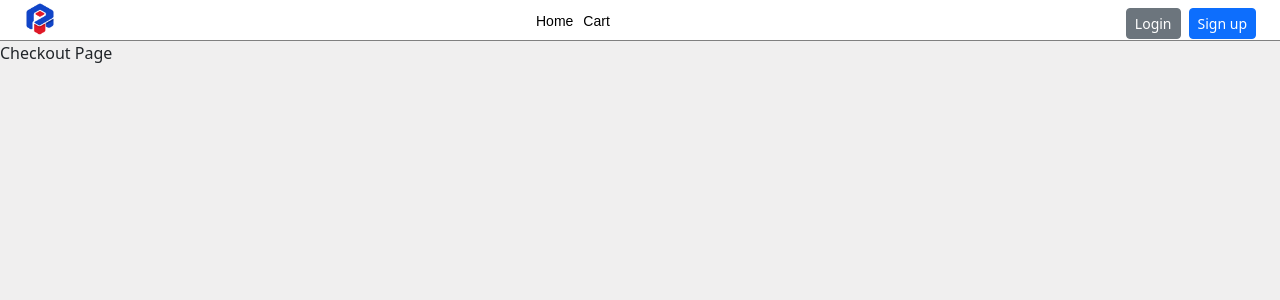
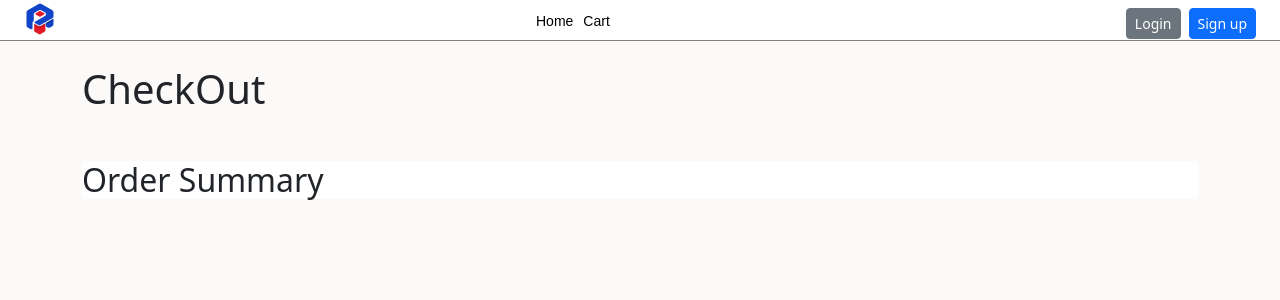
Before and after one commit to ighoyotaumukoro/oyowe-e-commerce, a React (Vite) app: page /checkout in a window 1280 px wide. Shown: the top 300 px of the page. Built offline with nearby package versions, Linux system fonts and the light colour scheme.

Commit message:
fixed: checkout page

```diff
--- a/index.html
+++ b/index.html
@@ -6,7 +6,7 @@
     <meta name="viewport" content="width=device-width, initial-scale=1.0" />
     <title>oyowe-e-commerce</title>
   </head>
-  <body style="background-color: #f0efef;">
+  <body style="background-color: #fcf9f9;">
     <div id="root"></div>
     <script type="module" src="/src/main.jsx"></script>
   </body>
--- a/src/App.css
+++ b/src/App.css
@@ -100,10 +100,23 @@ overflow: auto;
 .product-des{
   font-size: 12px;
 }
+.checkout-item-name{
+  font-size: 14px;
+  font-weight: 700;
+}
+
+.checkout-item-price{
+  font-size: 14px;
+}
 
 .product-image{
-  width: 120px !important;
-  height: 120px !important;
+  width:130px !important;
+  height: 180px !important;
+}
+
+.cart-image{
+  width:80px !important;
+  height: 80px !important;
 }
 .navbar-brand{
   position: unset;
--- a/src/App.jsx
+++ b/src/App.jsx
@@ -5,12 +5,14 @@ import Auth from "./components/Pages/Auth";
 import Checkout from "./components/Pages/Checkout";
 import Navbar from "./components/Navbar";
 import AuthProvider from "./context/AuthContext";
+import CartProvider from "./context/CartContext";
 import ProductDetails from "./components/Pages/ProductDetails";
 
 function App() {
   return (
 
     <AuthProvider>
+      <CartProvider>
     <div>
       <Navbar />
       <Routes>
@@ -20,6 +22,7 @@ function App() {
         <Route path="/products/:id" element={<ProductDetails />} />
       </Routes>
     </div>
+    </CartProvider>
     </AuthProvider>
 
 
--- a/src/components/Pages/Checkout.jsx
+++ b/src/components/Pages/Checkout.jsx
@@ -1,5 +1,33 @@
-export default  function Checkout(){
-  return(
-    <div>Checkout Page</div>
-  )
+import { useCart } from "../../context/CartContext";
+
+export default function Checkout() {
+  const { getCartItemsWithProducts } = useCart();
+  const cartItems = getCartItemsWithProducts();
+  return (
+    <div className="">
+      <div className="container">
+        <h1 className="mt-4">
+          CheckOut
+          <div className="checkout-container">
+            <div className="checkout-items bg-white rounded-2 mt-5">
+              <h2 className="mb-4"> Order Summary</h2>
+              {cartItems.map((item) => (
+                <div className="checkout-items d-flex">
+                  <img src={item.product.image} className="mb-4 cart-image img-fluid"/>
+                <div className="checkout-item-details ms-4">
+<h3 className="checkout-item-name">{item.product.name}</h3>
+<p className="checkout-item-price">
+  ₦{item.product.price} each
+</p>
+
+                </div>
+
+                </div>
+              ))}
+            </div>
+          </div>
+        </h1>
+      </div>
+    </div>
+  );
 }
--- a/src/components/Pages/ProductCard.jsx
+++ b/src/components/Pages/ProductCard.jsx
@@ -1,12 +1,18 @@
 import { Link } from "react-router-dom";
 import { product } from "../../data/products";
+import { useCart } from "../../context/CartContext";
 export default function ProductCard({ product }) {
+  const { addToCart, cartItems } = useCart();
+  const productInCart = cartItems.find((item) => item.id === product.id);
+  const productQuantityLabel = productInCart
+    ? `(${productInCart.quantity})`
+    : "";
+
   return (
     <div
       className="card m-2 border-0 shadow-sm "
       style={{ flex: "0 0 85%", scrollSnapAlign: "start" }}
     >
-
       <img
         src={product.image}
         className="img-fluid card-img-top"
@@ -30,8 +36,9 @@ export default function ProductCard({ product }) {
           <button
             className="border-0 btn btn-sm fw-semibold btn-primary"
             style={{}}
+            onClick={() => addToCart(product.id)}
           >
-            Add to cart
+            Add to cart{productQuantityLabel}
           </button>
         </div>
       </div>
--- a/src/components/Pages/ProductDetails.jsx
+++ b/src/components/Pages/ProductDetails.jsx
@@ -1,11 +1,18 @@
 import { useState, useEffect } from "react";
 import { useNavigate, useParams } from "react-router-dom";
 import { getProductById, product } from "../../data/products";
+import { useCart } from "../../context/CartContext";
 
 export default function ProductDetails() {
+
   const { id } = useParams();
   const [product, setProduct] = useState(null);
   const navigate = useNavigate();
+  const { addToCart, cartItems } = useCart();
+  const productInCart = cartItems.find((item) => item.id === product.id);
+  const productQuantityLabel = productInCart
+    ? `(${productInCart.quantity})`
+    : "";
   useEffect(() => {
     console.log("ID from URL:", id);
     const foundProduct = getProductById(id);
@@ -21,13 +28,14 @@ export default function ProductDetails() {
   if (!product) {
     return <h1>Loading...</h1>;
   }
-  return(
-  <div className="page rounded-3">
-    <div className="container-fluid">
+
+
+  return (
+    <div className="page rounded-3">
+      <div className="container-fluid">
         <div
-
           className="product-detail mt-5 bg-white py-3 ps-4 rounded-2"
-          style={{display: "flex", gap: "30px" }}
+          style={{ display: "flex", gap: "30px" }}
         >
           <div className="product-detail-image">
             <img
@@ -37,15 +45,21 @@ export default function ProductDetails() {
               style={{ width: "200px", height: "210px", objectFit: "cover" }}
             />
           </div>
-          <div className="product-detail-content" style={{ }}>
-            <h3 className="product-name">{product.name}</h3>
-            <p className="product-price mb-0">₦{product.price}</p>
+          <div className="product-detail-content" style={{}}>
+            <h3 className="product-name fw-bolder">{product.name}</h3>
+            <p className="product-price mb-0 text-primary fw-bold mb-2">
+              ₦{product.price}
+            </p>
             <p className="product-des mt-0">{product.description}</p>
-            <button className="btn btn-sm btn-primary">Add to cart</button>
+            <button
+              className="btn btn-sm btn-primary"
+              onClick={() => addToCart(product.id)}
+            >
+              Add to cart{productQuantityLabel}
+            </button>
           </div>
         </div>
-
+      </div>
     </div>
-  </div>
-  )
+  );
 }
--- a/src/context/AuthContext.jsx
+++ b/src/context/AuthContext.jsx
@@ -1,4 +1,4 @@
-import { useState, createContext } from "react";
+import { useState, createContext, useContext } from "react";
 
 export const AuthContext = createContext(null);
 
@@ -46,3 +46,9 @@ export default function AuthProvider({ children }) {
     </AuthContext.Provider>
   );
 }
+
+export function useAuth(){
+  const context = useContext(AuthContext);
+
+  return context;
+}
--- /dev/null
+++ b/src/context/CartContext.jsx
@@ -0,0 +1,42 @@
+import { useState, createContext, useContext } from "react";
+import { getProductById } from "../data/products";
+
+export const CartContext = createContext(null);
+
+export default function CartProvider({ children }) {
+  const [cartItems, setCartItems] = useState([]);
+
+  function addToCart(productId) {
+    const existing = cartItems.find((item) => item.id === productId);
+    if (existing) {
+      const currentQuantity = existing.quantity;
+      const updatedCartItems = cartItems.map((item) =>
+        item.id === productId
+          ? { id: productId, quantity: currentQuantity + 1 }
+          : item,
+      );
+
+      setCartItems(updatedCartItems);
+    } else {
+      setCartItems([...cartItems, { id: productId, quantity: 1 }]);
+    }
+  }
+
+  function getCartItemsWithProducts(){
+    return cartItems.map(item => ({
+      ...item,
+      product: getProductById(item.id)
+    })).filter(item => item.product)
+  }
+  return (
+    <CartContext.Provider value={{ cartItems, addToCart, getCartItemsWithProducts}}>
+      {children}
+    </CartContext.Provider>
+  );
+}
+
+export function useCart() {
+  const context = useContext(CartContext);
+
+  return context;
+}
--- a/src/data/products.js
+++ b/src/data/products.js
@@ -12,7 +12,7 @@ export const product=[
     name:"Iphone 17",
     price: "2,500,000",
     image:"/IMG_6512.JPG",
-    description:"Premium wireless headphone with noise cancellation",
+    description:"RAM 8GB, storage 256GB, iOS 26 wit Apple intelligence built-in",
   },
 
    {
@@ -20,7 +20,7 @@ export const product=[
     name:"Airpods",
     price: "20,500",
     image:"/IMG_E6514.JPG",
-    description:"Premium wireless headphone with noise cancellation",
+    description:"Apple airpods with USB-C charging case. Seamless pairing with iphone/ipad/Mac",
   },
 
    {
@@ -28,7 +28,7 @@ export const product=[
     name:"Techno",
     price: "150,000",
     image:"/IMG_6517.PNG",
-    description:"Premium wireless headphone with noise cancellation",
+    description:"Dimensity 8200 ultra, 12GB RAM, 512GB storage. Techno current camera king and best seller in Nigeria",
   },
 
    {
@@ -36,7 +36,7 @@ export const product=[
     name:"Ipad pro",
     price: "900,800",
     image:"/IMG_E6518.JPG",
-    description:"Premium wireless headphone with noise cancellation",
+    description:"10.9 inch Liquid Retina display, A14 Bionic chip, USB-C, 56GB storage",
   },
 
    {
@@ -44,7 +44,7 @@ export const product=[
     name:"Iphone 11",
     price: "234,000",
     image:"/IMG_6513.PNG",
-    description:"Premium wireless headphone with noise cancellation",
+    description:"RAM 4GB, storage 128GB , Glass back.",
   },
 ]
 
```
Lines whose indentation alone changed are shown as unchanged.
